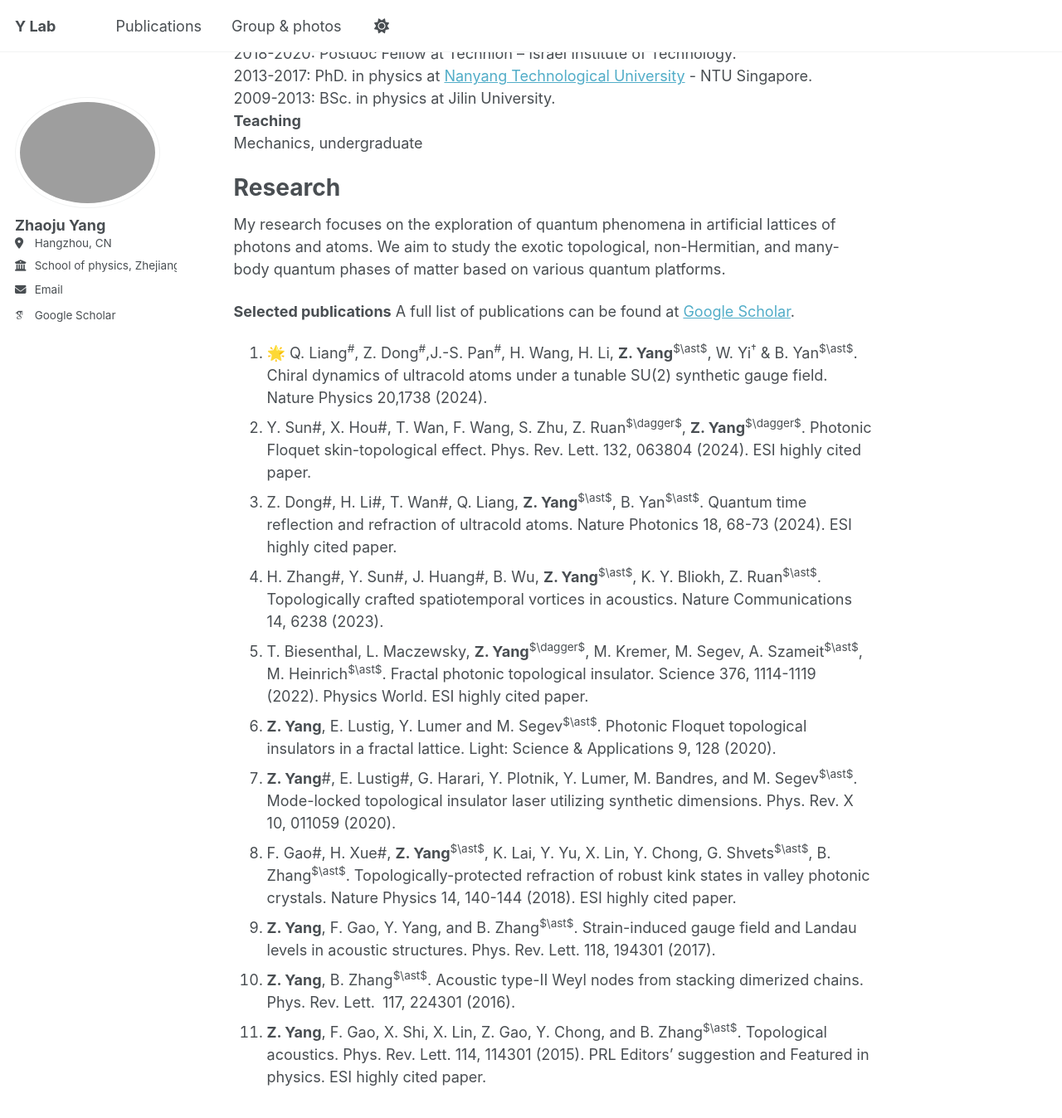
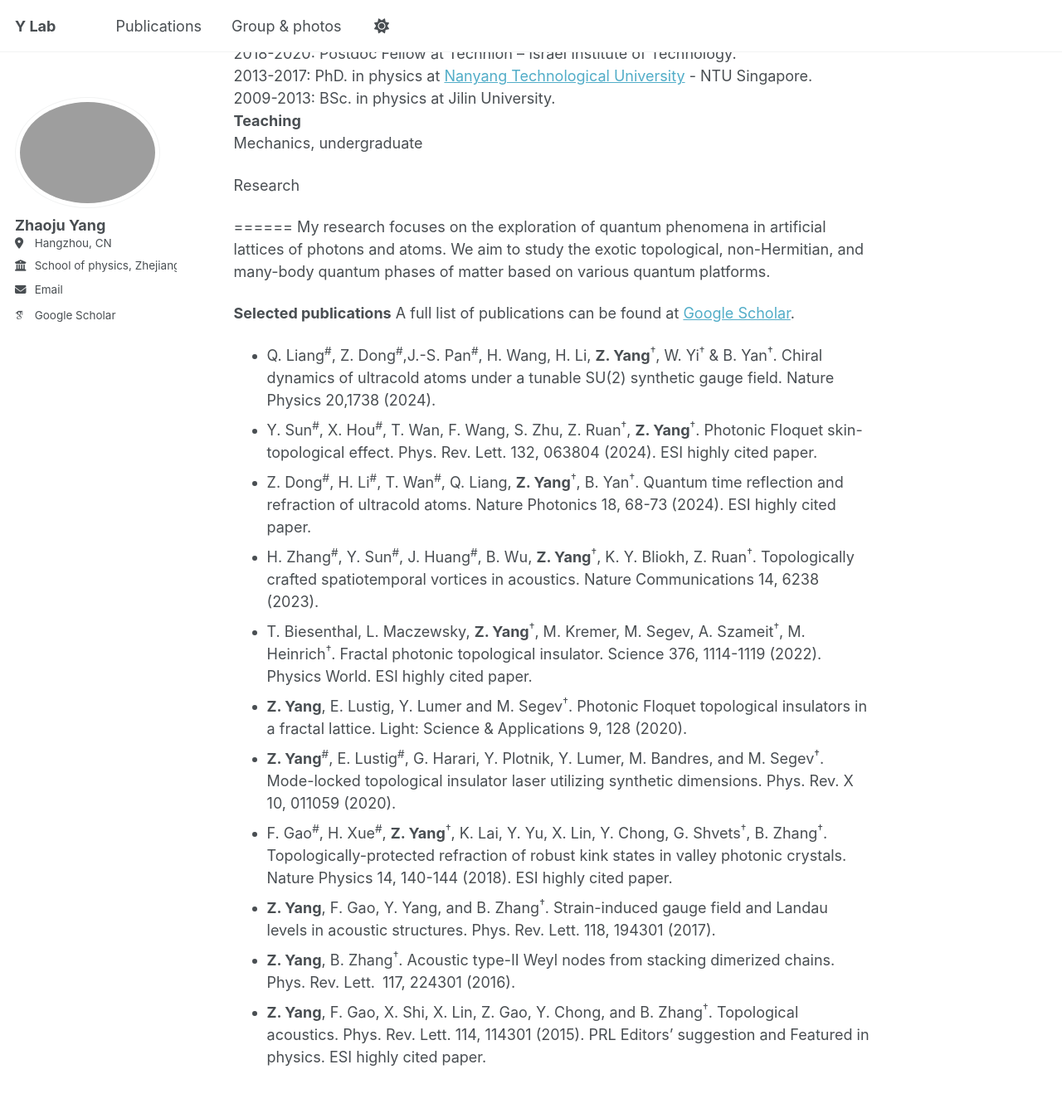
Before and after one commit to zhaojuyang/zhaojuyang.github.io, a Jekyll site: the page built from _pages/about.md, in a window 1280 px wide and 1400 px high, scrolled down 198 px. Shown: the top 1348 px of the window at 83% size. Built offline with Jekyll 4.4.1, drawn with Linux system fonts in a browser that asks for light colours; emoji names are drawn with the system emoji font; some web fonts are replaced.

Commit message:
Update about.md

```diff
--- a/_pages/about.md
+++ b/_pages/about.md
@@ -14,25 +14,27 @@ My name is Zhaoju Yang (杨兆举). Currently, I am a tenure-track research prof
 2013-2017: PhD. in physics at [Nanyang Technological University](https://www.ntu.edu.sg/spms/about-us/physics) - NTU Singapore.
 2009-2013: BSc. in physics at Jilin University.
 **Teaching**
-Mechanics, undergraduate<br>
+Mechanics, undergraduate <br>
 
 Research
+
 ======
 My research focuses on the exploration of quantum phenomena in artificial lattices of photons and atoms. We aim to study the exotic topological, non-Hermitian, and many-body quantum phases of matter based on various quantum platforms.
 
 **Selected publications**
 A full list of publications can be found at [Google Scholar](https://scholar.google.com/citations?user=9HWoXRUAAAAJ).
-1. :star2: Q. Liang<sup>#</sup>, Z. Dong<sup>#</sup>,J.-S. Pan<sup>#</sup>, H. Wang, H. Li, **Z. Yang**<sup>$\ast$</sup>, W. Yi<sup>†</sup> & B. Yan<sup>$\ast$</sup>. Chiral dynamics of ultracold atoms under a tunable SU(2) synthetic gauge field. Nature Physics 20,1738 (2024).
-1. Y. Sun#, X. Hou#, T. Wan, F. Wang, S. Zhu, Z. Ruan<sup>$\dagger$</sup>, **Z. Yang**<sup>$\dagger$</sup>. Photonic Floquet skin-topological effect. Phys. Rev. Lett. 132, 063804 (2024). ESI highly cited paper.
-1. Z. Dong#, H. Li#, T. Wan#, Q. Liang, **Z. Yang**<sup>$\ast$</sup>, B. Yan<sup>$\ast$</sup>. Quantum time reflection and refraction of ultracold atoms. Nature Photonics 18, 68-73 (2024). ESI highly cited paper.
-1. H. Zhang#, Y. Sun#, J. Huang#, B. Wu, **Z. Yang**<sup>$\ast$</sup>, K. Y. Bliokh, Z. Ruan<sup>$\ast$</sup>. Topologically crafted spatiotemporal vortices in acoustics. Nature Communications 14, 6238 (2023).
-1. T. Biesenthal, L. Maczewsky, **Z. Yang**<sup>$\dagger$</sup>, M. Kremer, M. Segev, A. Szameit<sup>$\ast$</sup>, M. Heinrich<sup>$\ast$</sup>. Fractal photonic topological insulator. Science 376, 1114-1119 (2022). Physics World. ESI highly cited paper.
-1. **Z. Yang**, E. Lustig, Y. Lumer and M. Segev<sup>$\ast$</sup>. Photonic Floquet topological insulators in a fractal lattice. Light: Science & Applications 9, 128 (2020).
-1. **Z. Yang**#, E. Lustig#, G. Harari, Y. Plotnik, Y. Lumer, M. Bandres, and M. Segev<sup>$\ast$</sup>. Mode-locked topological insulator laser utilizing synthetic dimensions. Phys. Rev. X 10, 011059 (2020).
-1. F. Gao#, H. Xue#, **Z. Yang**<sup>$\ast$</sup>, K. Lai, Y. Yu, X. Lin, Y. Chong, G. Shvets<sup>$\ast$</sup>, B. Zhang<sup>$\ast$</sup>. Topologically-protected refraction of robust kink states in valley photonic crystals. Nature Physics 14, 140-144 (2018). ESI highly cited paper.
-1. **Z. Yang**, F. Gao, Y. Yang, and B. Zhang<sup>$\ast$</sup>. Strain-induced gauge field and Landau levels in acoustic structures. Phys. Rev. Lett. 118, 194301 (2017).
-1. **Z. Yang**, B. Zhang<sup>$\ast$</sup>. Acoustic type-II Weyl nodes from stacking dimerized chains. Phys. Rev. Lett. 117, 224301 (2016).
-1. **Z. Yang**, F. Gao, X. Shi, X. Lin, Z. Gao, Y. Chong, and B. Zhang<sup>$\ast$</sup>. Topological acoustics. Phys. Rev. Lett. 114, 114301 (2015). PRL Editors' suggestion and Featured in physics. ESI highly cited paper.
+
+* Q. Liang<sup>#</sup>, Z. Dong<sup>#</sup>,J.-S. Pan<sup>#</sup>, H. Wang, H. Li, **Z. Yang**<sup>†</sup>, W. Yi<sup>†</sup> & B. Yan<sup>†</sup>. Chiral dynamics of ultracold atoms under a tunable SU(2) synthetic gauge field. Nature Physics 20,1738 (2024).
+* Y. Sun<sup>#</sup>, X. Hou<sup>#</sup>, T. Wan, F. Wang, S. Zhu, Z. Ruan<sup>†</sup>, **Z. Yang**<sup>†</sup>. Photonic Floquet skin-topological effect. Phys. Rev. Lett. 132, 063804 (2024). ESI highly cited paper.
+* Z. Dong<sup>#</sup>, H. Li<sup>#</sup>, T. Wan<sup>#</sup>, Q. Liang, **Z. Yang**<sup>†</sup>, B. Yan<sup>†</sup>. Quantum time reflection and refraction of ultracold atoms. Nature Photonics 18, 68-73 (2024). ESI highly cited paper.
+* H. Zhang<sup>#</sup>, Y. Sun<sup>#</sup>, J. Huang<sup>#</sup>, B. Wu, **Z. Yang**<sup>†</sup>, K. Y. Bliokh, Z. Ruan<sup>†</sup>. Topologically crafted spatiotemporal vortices in acoustics. Nature Communications 14, 6238 (2023).
+* T. Biesenthal, L. Maczewsky, **Z. Yang**<sup>†</sup>, M. Kremer, M. Segev, A. Szameit<sup>†</sup>, M. Heinrich<sup>†</sup>. Fractal photonic topological insulator. Science 376, 1114-1119 (2022). Physics World. ESI highly cited paper.
+* **Z. Yang**, E. Lustig, Y. Lumer and M. Segev<sup>†</sup>. Photonic Floquet topological insulators in a fractal lattice. Light: Science & Applications 9, 128 (2020).
+* **Z. Yang**<sup>#</sup>, E. Lustig<sup>#</sup>, G. Harari, Y. Plotnik, Y. Lumer, M. Bandres, and M. Segev<sup>†</sup>. Mode-locked topological insulator laser utilizing synthetic dimensions. Phys. Rev. X 10, 011059 (2020).
+* F. Gao<sup>#</sup>, H. Xue<sup>#</sup>, **Z. Yang**<sup>†</sup>, K. Lai, Y. Yu, X. Lin, Y. Chong, G. Shvets<sup>†</sup>, B. Zhang<sup>†</sup>. Topologically-protected refraction of robust kink states in valley photonic crystals. Nature Physics 14, 140-144 (2018). ESI highly cited paper.
+* **Z. Yang**, F. Gao, Y. Yang, and B. Zhang<sup>†</sup>. Strain-induced gauge field and Landau levels in acoustic structures. Phys. Rev. Lett. 118, 194301 (2017).
+* **Z. Yang**, B. Zhang<sup>†</sup>. Acoustic type-II Weyl nodes from stacking dimerized chains. Phys. Rev. Lett. 117, 224301 (2016).
+* **Z. Yang**, F. Gao, X. Shi, X. Lin, Z. Gao, Y. Chong, and B. Zhang<sup>†</sup>. Topological acoustics. Phys. Rev. Lett. 114, 114301 (2015). PRL Editors' suggestion and Featured in physics. ESI highly cited paper.
 
 <!--
 Create content & metadata
```
